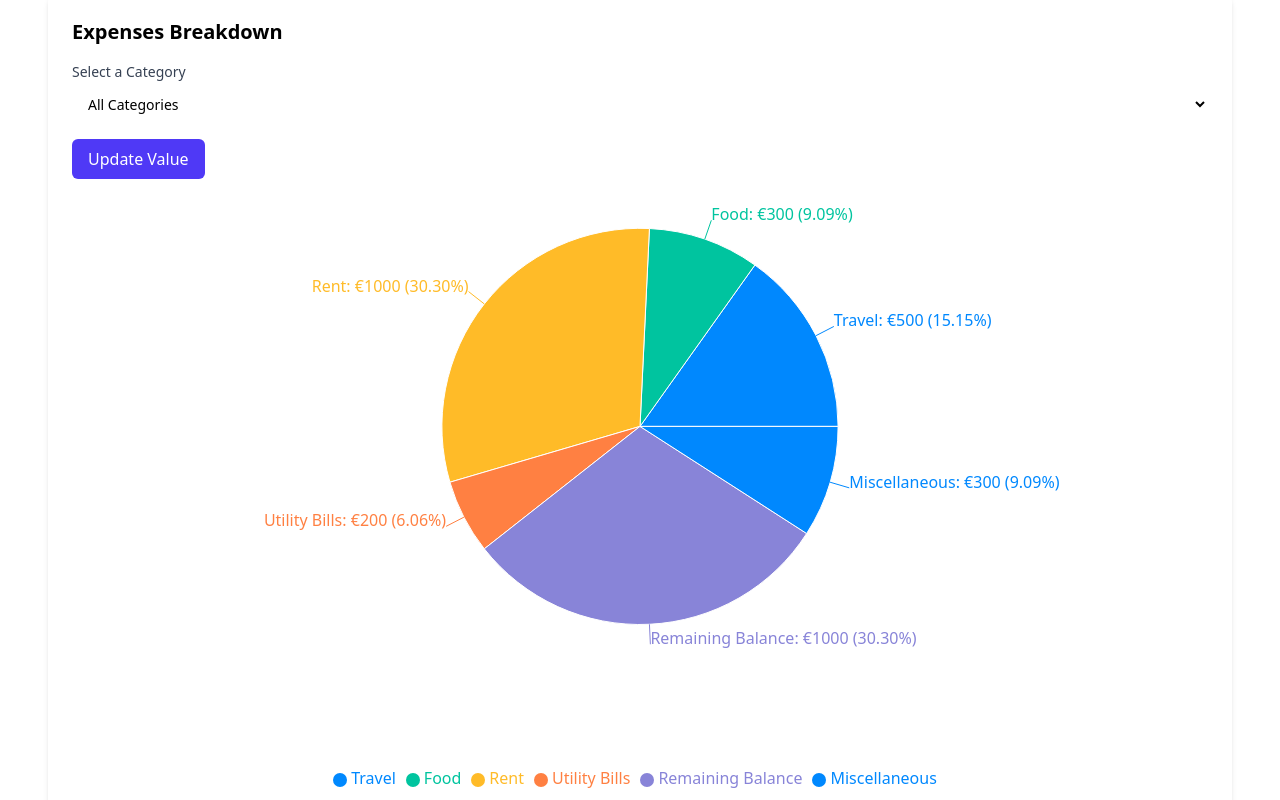
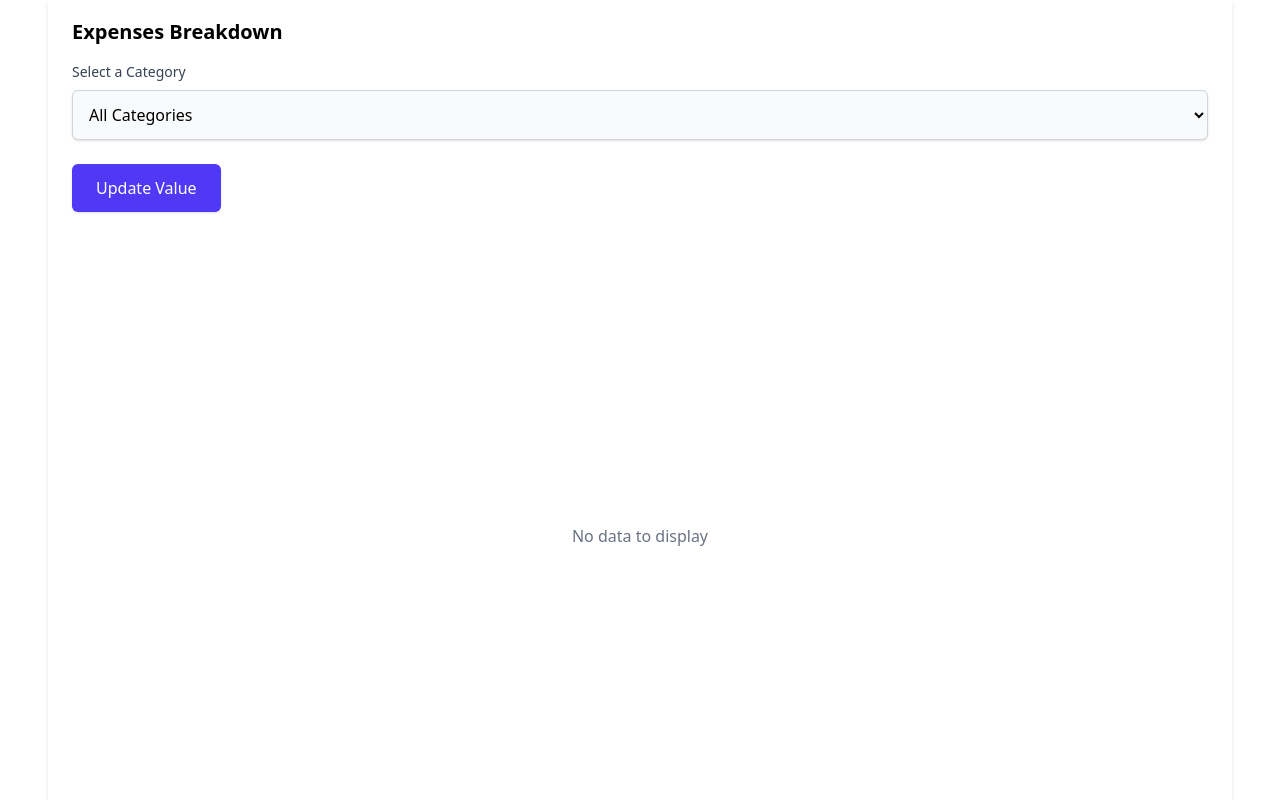
Before and after one commit to Process-Trusters-lisboa/Budgetz, a React (Vite) app: page /dashboard in a window 1280 px wide. Shown: the part 200-1000 px from the top of the page. Built offline with nearby package versions, Linux system fonts and the light colour scheme.

Commit message:
fix pie chart visibility issue, add highlight to bars

```diff
--- a/src/components/Dashboard.jsx
+++ b/src/components/Dashboard.jsx
@@ -2,16 +2,20 @@ import React, { useState } from 'react';
 import { PieChart, Pie, Cell, Legend, Tooltip, ResponsiveContainer } from 'recharts';
 
 function Dashboard() {
-  const [expensesData, setExpensesData] = useState([
-    { name: 'Travel', value: 500 },
-    { name: 'Food', value: 300 },
-    { name: 'Rent', value: 1000 },
-    { name: 'Utility Bills', value: 200 },
-    { name: 'Remaining Balance', value: 1000 },
-    { name: 'Miscellaneous', value: 300 },
-  ]);
+  const initialCategories = [
+    'Travel',
+    'Food',
+    'Rent',
+    'Utility Bills',
+    'Remaining Balance',
+    'Miscellaneous',
+  ];
 
-  const COLORS = ['#0088FE', '#00C49F', '#FFBB28', '#FF8042', '#8884D8'];
+  const [expensesData, setExpensesData] = useState(
+    initialCategories.map((category) => ({ name: category, value: 0 }))
+  );
+
+  const COLORS = ['#0088FE', '#00C49F', '#FFBB28', '#FF8042', '#8884D8', '#A52A2A']; // Added a unique color for Miscellaneous
 
   const [selectedCategory, setSelectedCategory] = useState('');
   const [inputValue, setInputValue] = useState('');
@@ -47,21 +51,23 @@ function Dashboard() {
     handleUpdateValue();
   };
 
+  const isAllZero = expensesData.every((item) => item.value === 0);
+
   return (
     <div className="p-4 sm:p-6">
       <h1 className="text-xl sm:text-2xl font-bold mb-4">User Dashboard</h1>
       <div className="bg-white p-4 sm:p-6 rounded-lg shadow-md">
         <h2 className="text-lg sm:text-xl font-semibold mb-4">Expenses Breakdown</h2>
 
-        <form onSubmit={handleFormSubmit} className="mb-4">
-          <label htmlFor="category-select" className="block text-sm font-medium text-gray-700">
+        <form onSubmit={handleFormSubmit} className="mb-6">
+          <label htmlFor="category-select" className="block text-sm font-medium text-gray-700 mb-2">
             Select a Category
           </label>
           <select
             id="category-select"
             value={selectedCategory}
             onChange={handleCategoryChange}
-            className="mt-1 block w-full pl-3 pr-10 py-2 text-base border-gray-300 focus:outline-none focus:ring-indigo-500 focus:border-indigo-500 sm:text-sm rounded-md"
+            className="block w-full p-3 border border-gray-300 rounded-md bg-gray-50 shadow focus:outline-none focus:ring-2 focus:ring-indigo-500 focus:border-indigo-500"
           >
             <option value="">All Categories</option>
             {expensesData.map((expense, index) => (
@@ -73,7 +79,7 @@ function Dashboard() {
 
           {selectedCategory && (
             <div className="mt-4">
-              <label htmlFor="amount-input" className="block text-sm font-medium text-gray-700">
+              <label htmlFor="amount-input" className="block text-sm font-medium text-gray-700 mb-2">
                 Enter Amount (€) to Add to {selectedCategory}
               </label>
               <input
@@ -82,7 +88,7 @@ function Dashboard() {
                 min="0"
                 value={inputValue}
                 onChange={handleInputChange}
-                className="mt-1 block w-full pl-3 pr-10 py-2 text-base border-gray-300 focus:outline-none focus:ring-indigo-500 focus:border-indigo-500 sm:text-sm rounded-md"
+                className="block w-full p-3 border border-gray-300 rounded-md bg-gray-50 shadow focus:outline-none focus:ring-2 focus:ring-indigo-500 focus:border-indigo-500"
                 placeholder="Enter amount in euros"
               />
             </div>
@@ -90,7 +96,7 @@ function Dashboard() {
 
           <button
             type="submit"
-            className="mt-4 w-full sm:w-auto px-4 py-2 bg-indigo-600 text-white rounded-md hover:bg-indigo-700"
+            className="mt-6 w-full sm:w-auto px-6 py-3 bg-indigo-600 text-white rounded-md shadow hover:bg-indigo-700 transition"
           >
             Update Value
           </button>
@@ -98,6 +104,9 @@ function Dashboard() {
 
         <div className="w-full h-[350px] sm:h-[400px] md:h-[500px] lg:h-[600px]">
           <ResponsiveContainer width="100%" height="100%">
+            {isAllZero ? (
+              <div className="flex items-center justify-center h-full text-gray-500">No data to display</div>
+            ) : (
               <PieChart>
                 <Pie
                   data={expensesData}
@@ -107,20 +116,17 @@ function Dashboard() {
                   fill="#8884d8"
                   dataKey="value"
                   label={({ name, value, percent }) =>
-                  `${name}: €${value} (${(percent * 100).toFixed(2)}%)`
+                    value > 0 ? `${name}: €${value} (${(percent * 100).toFixed(2)}%)` : ''
                   }
                 >
                   {expensesData.map((entry, index) => (
-                  <Cell key={`cell-${index}`} fill={COLORS[index % COLORS.length]} />
+                    <Cell key={`cell-${index}`} fill={COLORS[index]} />
                   ))}
                 </Pie>
                 <Tooltip />
-              <Legend
-                layout="horizontal"
-                verticalAlign="bottom"
-                align="center"
-              />
+                <Legend layout="horizontal" verticalAlign="bottom" align="center" />
               </PieChart>
+            )}
           </ResponsiveContainer>
         </div>
       </div>
```
Lines whose indentation alone changed are shown as unchanged.
